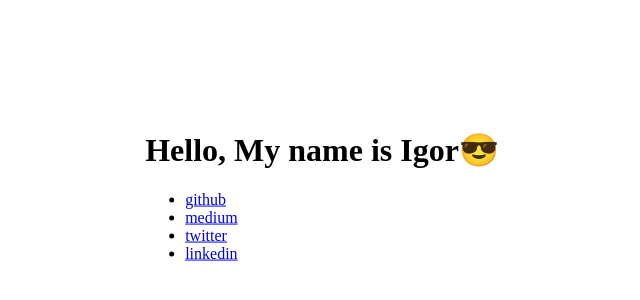
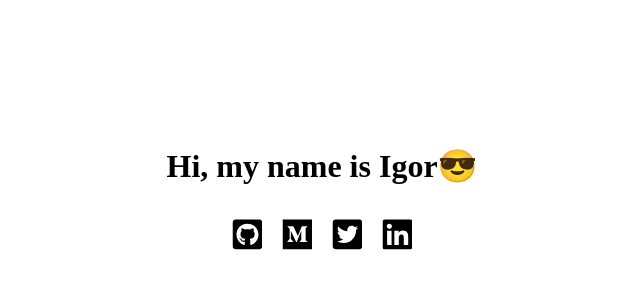
Before and after one commit to igor-dv/me, a Gatsby site: page / in a window 1280 px wide. Shown: the part 214-514 px from the top of the page, without its empty margins (326-966 px from the left). Built offline with nearby package versions, Linux system fonts and the light colour scheme; Gatsby itself is replaced by a stand-in of ours.

Commit message:
Add favicon + add brands + remove sourcemaps on build

```diff
--- a/gatsby-config.js
+++ b/gatsby-config.js
@@ -2,5 +2,26 @@ module.exports = {
   siteMetadata: {
     title: 'Gatsby Default Starter',
   },
-  plugins: ['gatsby-plugin-react-helmet'],
+  plugins: [
+    'gatsby-plugin-no-sourcemaps',
+    'gatsby-plugin-react-helmet',
+    {
+      resolve: `gatsby-plugin-favicon`,
+      options: {
+        logo: "./src/favicon.png",
+        injectHTML: true,
+        icons: {
+          android: false,
+          appleIcon: false,
+          appleStartup: false,
+          coast: false,
+          favicons: true,
+          firefox: false,
+          twitter: false,
+          yandex: false,
+          windows: false,
+        }
+      }
+    }
+  ],
 };
--- a/package.json
+++ b/package.json
@@ -21,6 +21,8 @@
   "dependencies": {
     "gatsby": "^1.9.215",
     "gatsby-link": "^1.6.37",
+    "gatsby-plugin-favicon": "^2.1.1",
+    "gatsby-plugin-no-sourcemaps": "^1.0.3",
     "gatsby-plugin-react-helmet": "^2.0.5",
     "react-helmet": "^5.2.0"
   },
--- a/src/components/Greeting.js
+++ b/src/components/Greeting.js
@@ -20,7 +20,7 @@ const randomEmoji = () => {
 const Greeting = () => {
   return (
     <h1>
-      Hello, My name is Igor
+      Hi, my name is Igor
       {randomEmoji()}
     </h1>
   )
--- a/src/components/LinksList.js
+++ b/src/components/LinksList.js
@@ -1,19 +1,49 @@
 import React from 'react';
+import twitter from '../icons/twitter-square.svg';
+import github from '../icons/github-square.svg';
+import medium from '../icons/medium.svg';
+import linkedin from '../icons/linkedin.svg';
+
+const style = {
+  icons: {
+    width: "30px",
+    display: "block",
+  },
+  list: {
+    margin: 0,
+    padding: 0,
+    listStyle: "none",
+    display: "flex",
+    justifyContent: "center",
+  },
+  listItem: {
+    margin: "10px",
+    padding: 0,
+  },
+};
 
 const LinksList = () => {
   return (
-    <ul>
-      <li>
-        <a href="https://github.com/igor-dv">github</a>
+    <ul style={style.list}>
+      <li style={style.listItem}>
+        <a href="https://github.com/igor-dv" target="_blank">
+          <img src={github} style={style.icons} alt="github" />
+        </a>
       </li>
-      <li>
-        <a href="https://medium.com/@davydkin.igor">medium</a>
+      <li style={style.listItem}>
+        <a href="https://medium.com/@davydkin.igor" target="_blank">
+          <img src={medium} style={style.icons} alt="medium" />
+        </a>
       </li>
-      <li>
-        <a href="https://twitter.com/@IgorDavydkin">twitter</a>
+      <li style={style.listItem}>
+        <a href="https://twitter.com/@IgorDavydkin" target="_blank">
+          <img src={twitter} style={style.icons} alt="twitter" />
+        </a>
       </li>
-      <li>
-        <a href="https://www.linkedin.com/in/igordavydkin/">linkedin</a>
+      <li style={style.listItem}>
+        <a href="https://www.linkedin.com/in/igordavydkin/" target="_blank">
+          <img src={linkedin} style={style.icons} alt="linkedin" />
+        </a>
       </li>
     </ul>
   )
```
Also changed, not shown: src/favicon.png (added), src/icons/github-square.svg (added), src/icons/linkedin.svg (added), src/icons/medium.svg (added), src/icons/twitter-square.svg (added), 1 other file.
